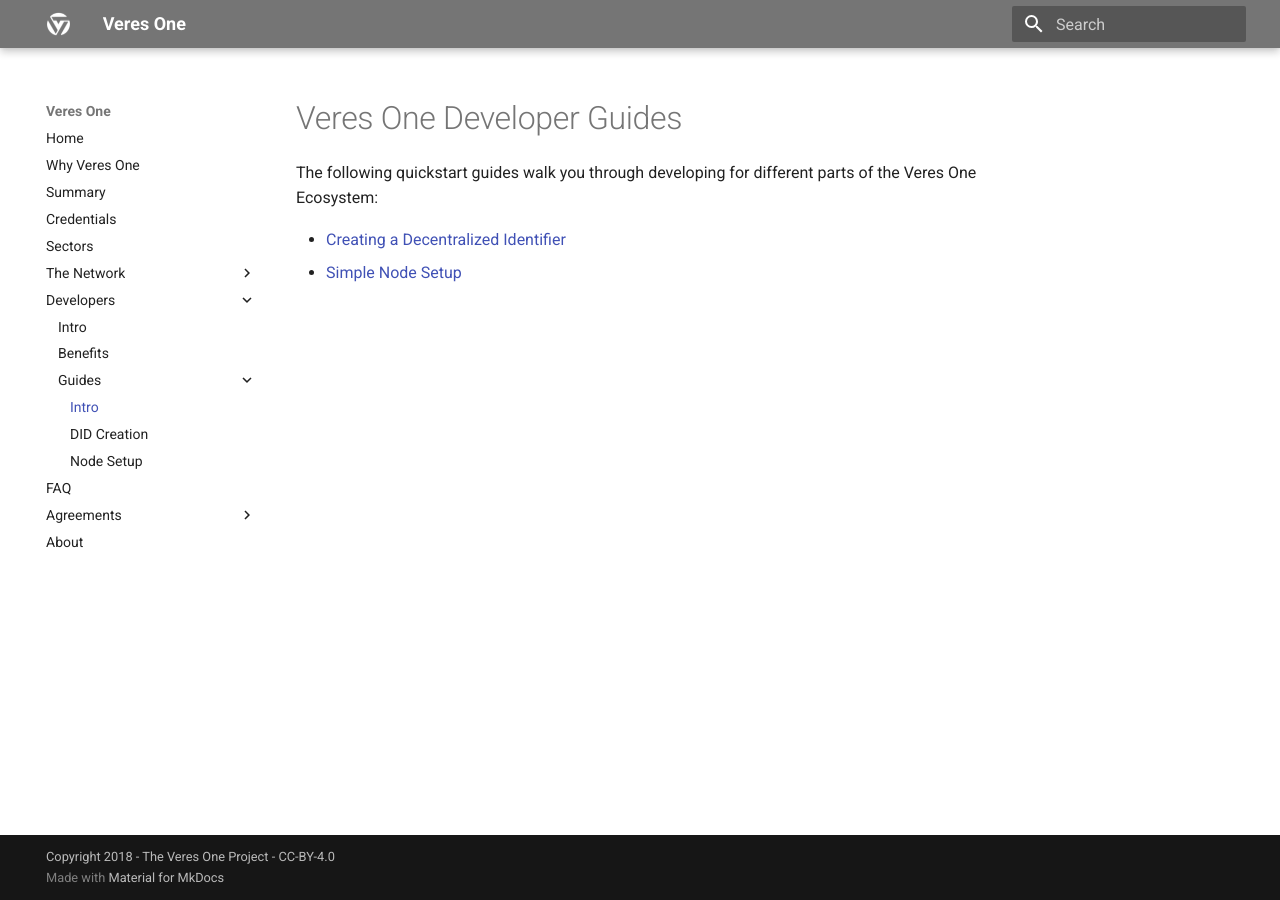
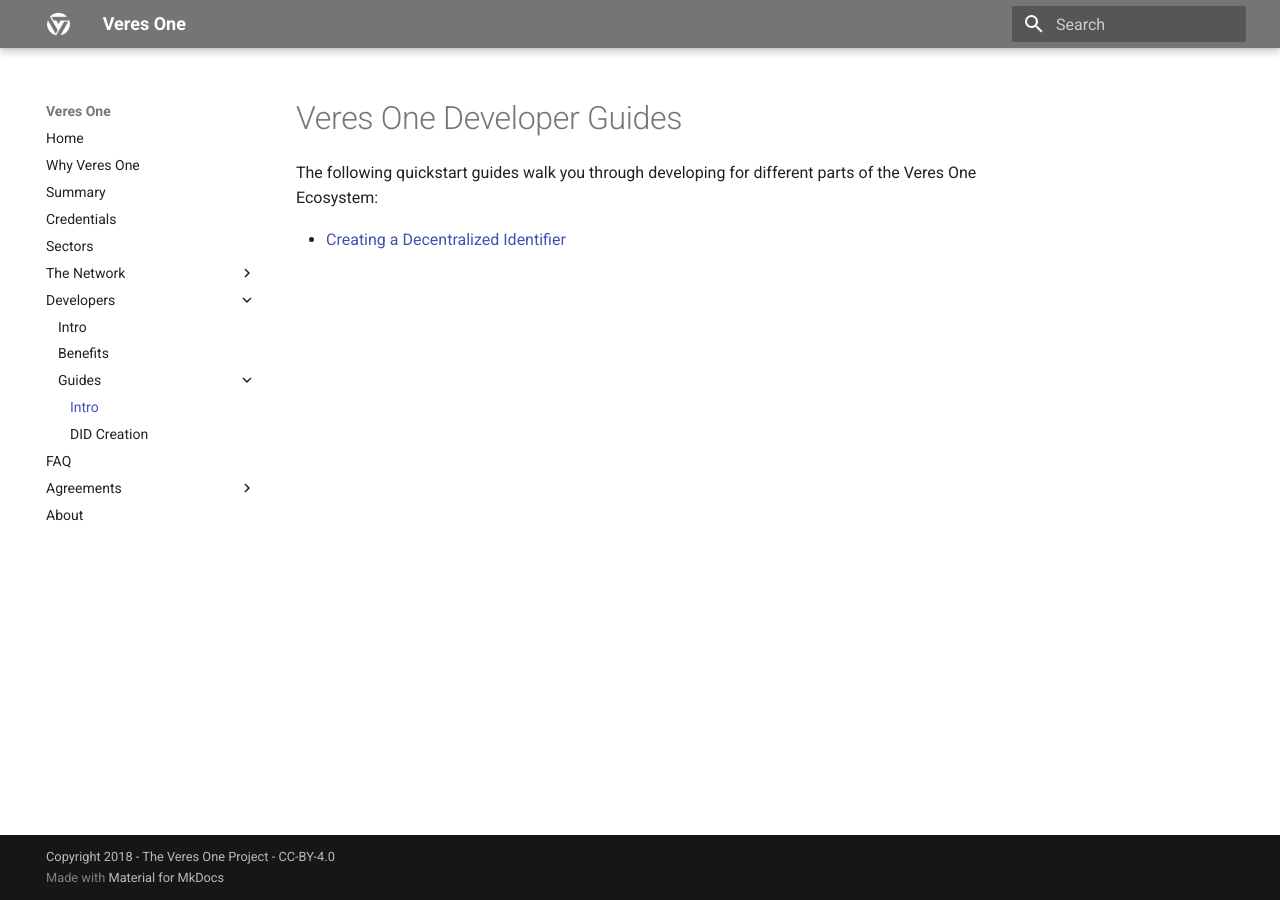
Before and after one commit to veres-one/docs.veres.one, an MkDocs documentation site: the page built from docs/developers/guides/index.md, in a window 1280 px wide. Built offline with MkDocs 1.6.1 and Material for MkDocs 9.7.7, drawn with Linux system fonts in a browser that asks for light colours; old or Windows-style settings are respelled for this version of MkDocs.

Commit message:
Disable node setup until we have updated instructions.

```diff
--- a/docs/developers/guides/index.md
+++ b/docs/developers/guides/index.md
@@ -4,4 +4,3 @@ The following quickstart guides walk you through developing for different parts
 of the Veres One Ecosystem:
 
  * [Creating a Decentralized Identifier](create-did.md)
- * [Simple Node Setup](node-setup.md)
--- a/mkdocs.yml
+++ b/mkdocs.yml
@@ -31,7 +31,7 @@ pages:
         - 'Guides':
             - 'Intro': 'developers/guides/index.md'
             - 'DID Creation': 'developers/guides/create-did.md'
-            - 'Node Setup': 'developers/guides/node-setup.md'
+#            - 'Node Setup': 'developers/guides/node-setup.md'
 #        - 'Guides': 'developers/guides.md'
 #        - 'REST API': 'developers/rest-api.md'
     - 'FAQ': 'faq.md'
```
